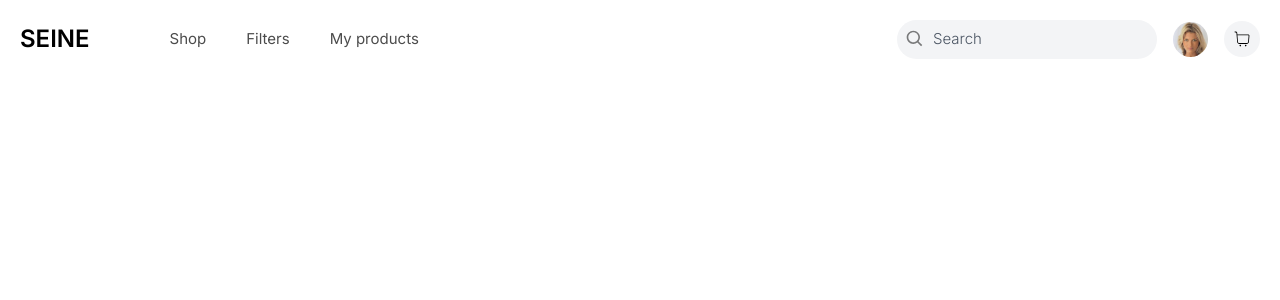
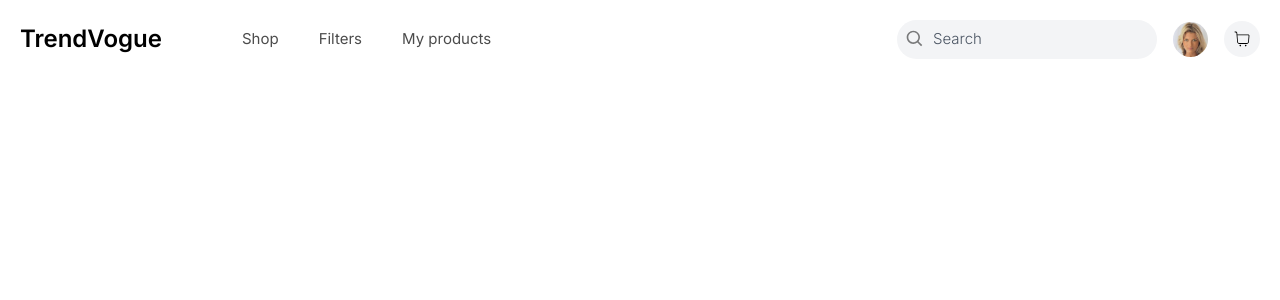
Before and after one commit to Gabianchini/ecommerce-fashion, a Next.js app: page / in a window 1280 px wide. Shown: the top 300 px of the page. Built offline with nearby package versions, Linux system fonts and the light colour scheme.

Commit message:
🔨Refactor Navbar style

```diff
--- a/app/components/Navbar.tsx
+++ b/app/components/Navbar.tsx
@@ -15,7 +15,7 @@ const Navbar = (props:Props) => {
         <div>
             <div className="flex items-center justify-between py-4 relative">
                 <div className="flex items-center md:space-x-10 lg:space-x-20">
-                    <div className="font-semibold text-2xl"><a href="/">SEINE</a> </div>
+                    <div className="font-semibold text-2xl"><a href="/">TrendVogue</a> </div>
                     <nav className="max-md:hidden">
                         <ul className="flex items-center lg:space-x-10 space-x-7 opacity-70 text-[15px]">
                             <li><a href="/" className="py-3 inline-block w-full">Shop</a></li>
```
